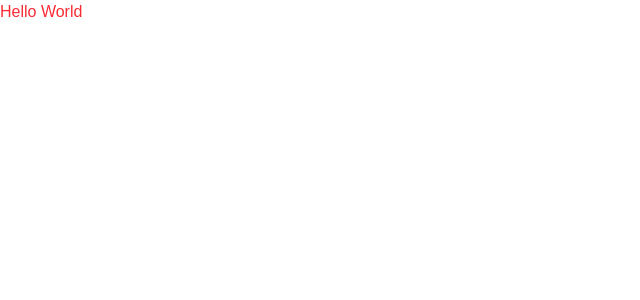
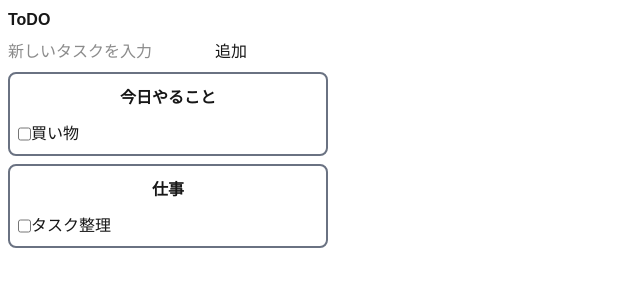
Before and after one commit to TAKE00007/nextjs13-todo-app, a Next.js app: page / in a window 1280 px wide. Shown: the top 300 px of the page, without its empty margins (0-640 px from the left). Built offline with nearby package versions, Linux system fonts and the light colour scheme.

Commit message:
pre-design

```diff
--- a/src/app/page.tsx
+++ b/src/app/page.tsx
@@ -1,7 +1,38 @@
+import Head from "next/head";
 import Image from "next/image";
 
 export default function Home() {
   return (
-    <h1 className="text-red-500"> Hello World</h1>
+    <>
+      <Head>
+        <title>Todo</title>
+      </Head>
+      <main>
+        <h1 className="font-bold m-2">ToDO</h1>
+        <div className="flex m-2">
+          <input type="text" placeholder="新しいタスクを入力" /><button>追加</button>
+        </div>
+        <div className="border-2 border-gray-500 rounded-lg m-2 w-xs">
+          <h2 className="text-center m-3 font-semibold">今日やること</h2>
+          <ul>
+            <div className="flex m-2">
+              <input type="checkbox" />
+              <li>買い物</li>
+            </div>
+          </ul>
+        </div>
+        <div className="border-2 border-gray-500 rounded-lg m-2 w-xs">
+          <h2 className="text-center m-3 font-semibold">仕事</h2>
+          <ul>
+            <div className="flex m-2">
+              <input type="checkbox" />
+              <li>タスク整理</li>
+            </div>
+          </ul>
+        </div>
+
+
+      </main>
+  </>
   );
 }
```
